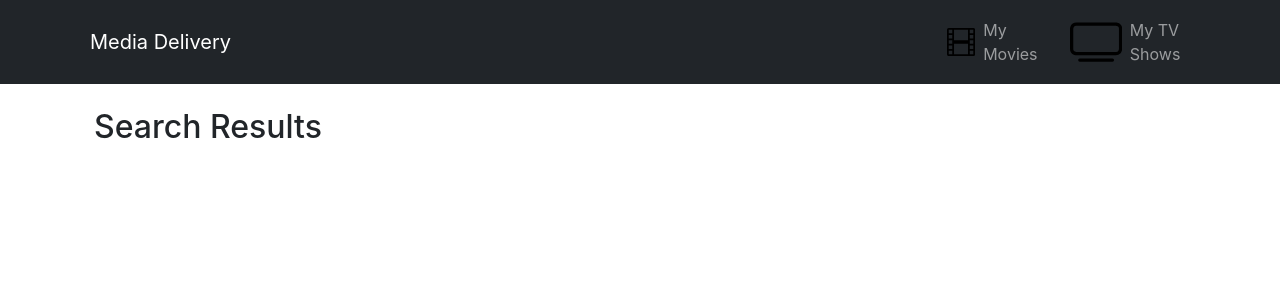
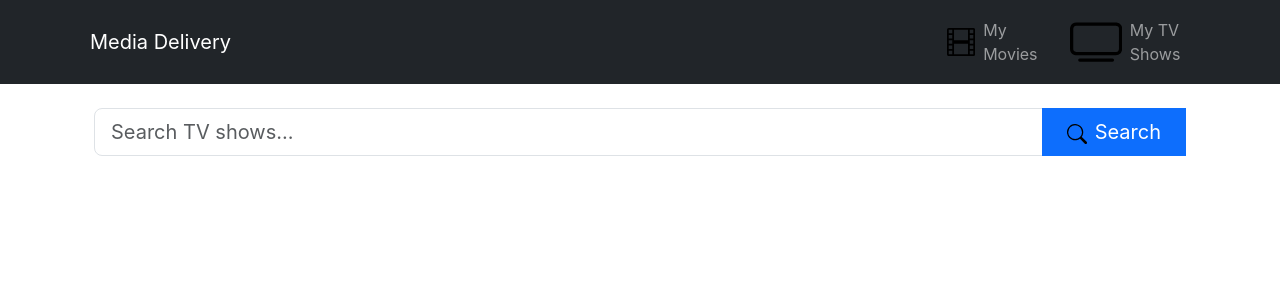
Before and after one commit to kkiling/media-delivery, a React (Create React App) app in the folder webapp/: page /search/tvshows in a window 1280 px wide. Shown: the top 300 px of the page. Built offline with nearby package versions, Linux system fonts and the light colour scheme.

Commit message:
fix search tv show

```diff
--- a/webapp/package.json
+++ b/webapp/package.json
@@ -8,12 +8,15 @@
     "@testing-library/jest-dom": "^6.7.0",
     "@testing-library/react": "^16.3.0",
     "@testing-library/user-event": "^13.5.0",
+    "@types/axios": "^0.9.36",
     "@types/bootstrap": "^5.2.10",
     "@types/jest": "^27.5.2",
     "@types/node": "^16.18.126",
     "@types/react": "^19.1.10",
     "@types/react-dom": "^19.1.7",
     "bootstrap": "^5.3.7",
+    "mobx": "^6.13.7",
+    "mobx-react-lite": "^4.1.0",
     "react": "^19.1.1",
     "react-bootstrap": "^2.10.10",
     "react-bootstrap-icons": "^1.11.6",
--- a/webapp/src/components/MainSearch.tsx
+++ b/webapp/src/components/MainSearch.tsx
@@ -5,7 +5,7 @@ import { Search as SearchIcon, Film, Tv } from 'react-bootstrap-icons';
 import { ROUTES } from '@/constants/routes';
 
 const SEARCH_VALIDATION = {
-  MIN_LENGTH: 3,
+  MIN_LENGTH: 1,
   MAX_LENGTH: 256,
 } as const;
 
--- a/webapp/src/pages/SearchTVShows.tsx
+++ b/webapp/src/pages/SearchTVShows.tsx
@@ -1,78 +1,63 @@
 import { useSearchParams } from 'react-router-dom';
 import { Alert, Container, Row, Col, Spinner } from 'react-bootstrap';
-import { useEffect, useState } from 'react';
-import { Api, TVShowShort } from '@/api/api';
+import { useEffect } from 'react';
+import { observer } from 'mobx-react-lite';
 import { TVShowCard } from '@/components/TVShowCard';
+import { MainSearch } from '@/components';
+import { searchTVShowsStore } from '@/stores/searchTVShowsStore';
+import { Search as SearchIcon } from 'react-bootstrap-icons';
 
-export default function SearchTVShows() {
+const SearchTVShows = observer(() => {
   const [searchParams] = useSearchParams();
-  const [shows, setShows] = useState<TVShowShort[]>([]);
-  const [loading, setLoading] = useState(false);
-  const [error, setError] = useState<string | null>(null);
-
   const query = searchParams.get('query') || '';
 
   useEffect(() => {
-    if (!query.trim()) return;
+    searchTVShowsStore.searchShows(query);
+  }, [query]);
 
-    setLoading(true);
-    setError(null);
-
-    const api = new Api({
-      baseApiParams: {
-        headers: {
-          'Content-Type': 'application/json',
-          Accept: 'application/json',
-        },
-      },
-    });
-
-    api.v1
-      .tvShowLibraryServiceSearchTvShow({
-        query: query,
-      })
-      .then((response) => {
-        setShows(response.data.items || []);
-      })
-      .catch((error) => {
-        console.error('Error:', error);
-        setError('Failed to fetch TV shows. Please try again.');
-      })
-      .finally(() => {
-        setLoading(false);
-      });
-  }, [query]);
+  const renderNoResults = () => (
+    <div className="text-center py-5">
+      <SearchIcon size={48} className="text-muted mb-3" />
+      <h4 className="text-muted">No TV shows found</h4>
+      <p className="text-muted mb-0">Try adjusting your search to find what you're looking for.</p>
+    </div>
+  );
 
   return (
     <Container className="mt-4">
-      <h2>Search Results</h2>
-      {query && (
-        <Alert variant="info" className="mb-4">
-          Showing results for: <strong>{query}</strong>
-        </Alert>
-      )}
+      <div className="mb-4">
+        <MainSearch mode="tvshows" query={query} />
+      </div>
 
-      {loading && (
+      {searchTVShowsStore.loading ? (
         <div className="text-center">
           <Spinner animation="border" role="status">
             <span className="visually-hidden">Loading...</span>
           </Spinner>
         </div>
-      )}
-
-      {error && <Alert variant="danger">{error}</Alert>}
-
+      ) : (
+        <>
+          {searchTVShowsStore.error ? (
+            <Alert variant="danger">{searchTVShowsStore.error}</Alert>
+          ) : (
+            <>
+              {searchTVShowsStore.shows.length > 0 ? (
                 <Row xs={1} md={2} lg={3} className="g-4">
-        {shows.map((show) => (
+                  {searchTVShowsStore.shows.map((show) => (
                     <Col key={show.id}>
                       <TVShowCard show={show} />
                     </Col>
                   ))}
                 </Row>
-
-      {!loading && !error && shows.length === 0 && query && (
-        <Alert variant="info">No TV shows found for your search.</Alert>
+              ) : (
+                query && renderNoResults()
+              )}
+            </>
+          )}
+        </>
       )}
     </Container>
   );
-}
+});
+
+export default SearchTVShows;
--- /dev/null
+++ b/webapp/src/stores/searchTVShowsStore.ts
@@ -0,0 +1,75 @@
+import { makeAutoObservable } from 'mobx';
+import { Api, TVShowShort } from '@/api/api';
+
+interface ApiErrorResponse {
+  response?: {
+    data?: {
+      error?: {
+        message: string;
+      };
+    };
+    statusText?: string;
+  };
+}
+
+export class SearchTVShowsStore {
+  shows: TVShowShort[] = [];
+  loading = false;
+  error: string | null = null;
+
+  constructor() {
+    makeAutoObservable(this);
+  }
+
+  setShows(shows: TVShowShort[]) {
+    this.shows = shows;
+  }
+
+  setLoading(loading: boolean) {
+    this.loading = loading;
+  }
+
+  setError(error: string | null) {
+    this.error = error;
+  }
+
+  reset() {
+    this.shows = [];
+    this.loading = false;
+    this.error = null;
+  }
+
+  async searchShows(query: string) {
+    this.reset();
+
+    if (!query.trim()) {
+      return;
+    }
+
+    this.setLoading(true);
+
+    try {
+      const api = new Api({
+        baseApiParams: {
+          headers: {
+            'Content-Type': 'application/json',
+            Accept: 'application/json',
+          },
+        },
+      });
+
+      const response = await api.v1.tvShowLibraryServiceSearchTvShow({
+        query: query,
+      });
+
+      this.setShows(response.data.items || []);
+    } catch (error) {
+      console.error('Error:', error);
+      this.setError('Failed to fetch TV shows. Please try again.');
+    } finally {
+      this.setLoading(false);
+    }
+  }
+}
+
+export const searchTVShowsStore = new SearchTVShowsStore();
```
Also changed, not shown: 1 other file (tests, documents, lock files or other folders). Lines whose indentation alone changed are shown as unchanged.
